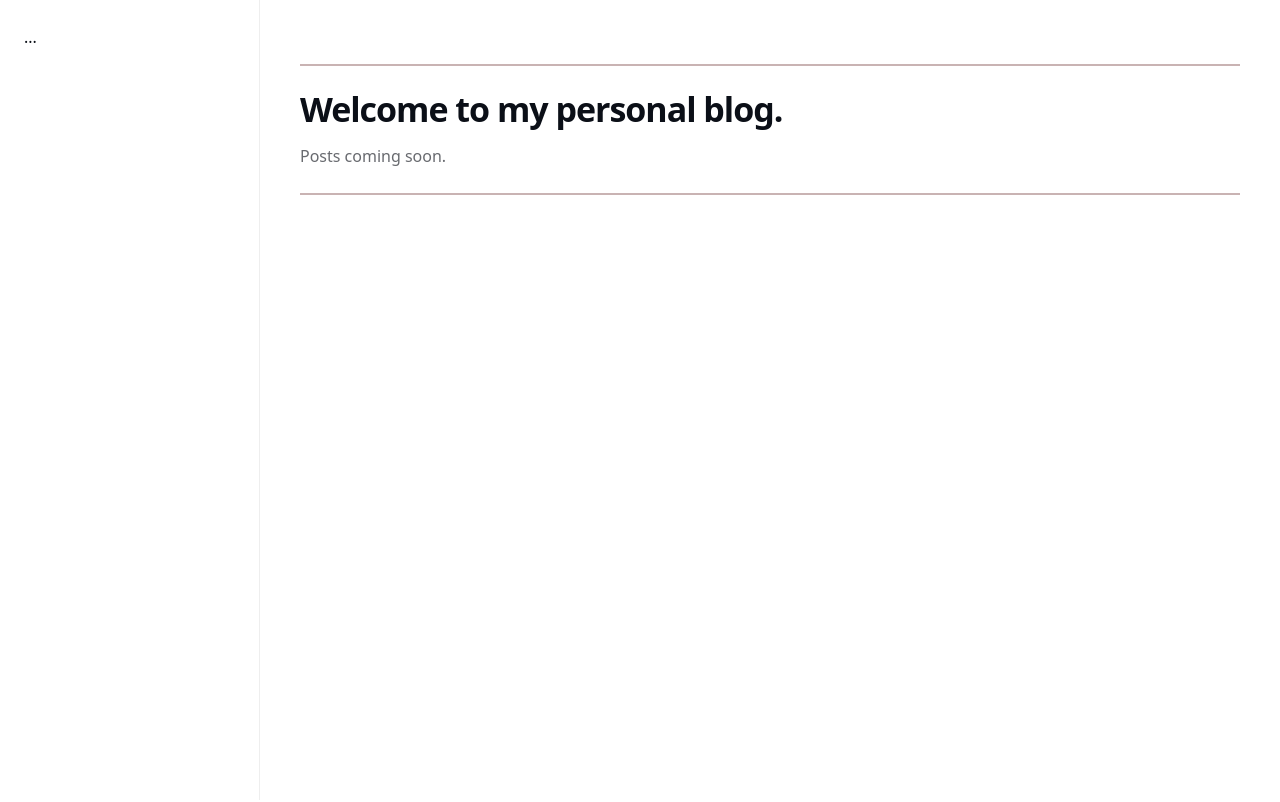
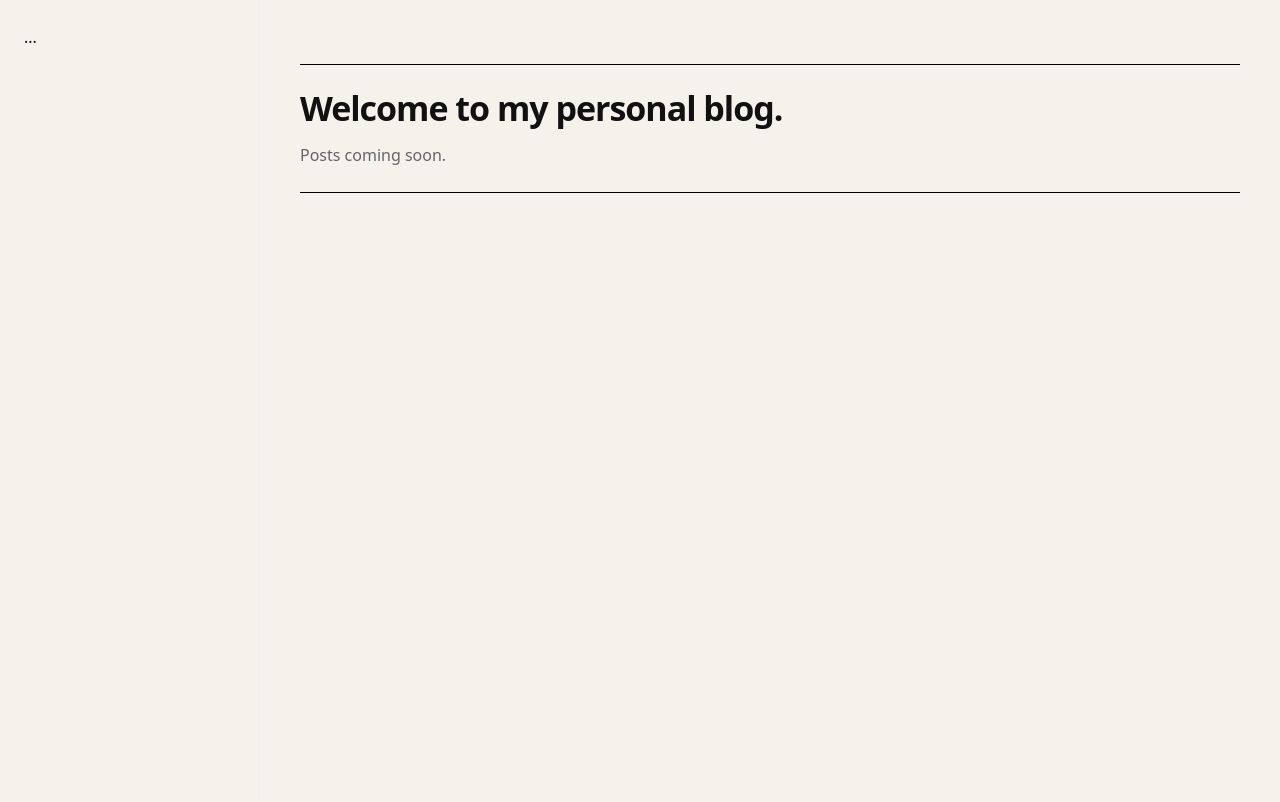
Before and after one commit to randomdale/muath, a Next.js app: page / in a window 1280 px wide. Shown: the top 802 px of the page. Built offline with nearby package versions, Linux system fonts and the light colour scheme.

Commit message:
style tweaks

```diff
--- a/app/components/MobileNav.tsx
+++ b/app/components/MobileNav.tsx
@@ -9,7 +9,7 @@ export default function MobileNav() {
   return (
     <div className="mobileNav">
       <div className="mobileTop">
-        <Link href="/" className="brand">Muath</Link>
+        <Link href="/" className="brand">Muath's Blog</Link>
         <button className="menuBtn" onClick={() => setOpen(!open)}>
           ☰ Menu
         </button>
--- a/app/globals.css
+++ b/app/globals.css
@@ -114,7 +114,24 @@ p{ margin: 0 0 14px 0; color: var(--muted); }
 }
 .divider {
   border: none;
-  border-top: 2px solid #c9b3b3; /* tweak color */
+  border-top: 1px solid #000;
   margin: 24px 0;
-  width: 100%;
 }
+body {
+  background: #f5f2ec; /* bone */
+  color: #111;
+}
+.menuBtn {
+  color: #000;
+  background: transparent;
+  border: 1px solid #000;
+}
+
+.menuBtn:focus,
+.menuBtn:active {
+  color: #000;
+}
+.brand {
+  color: #000;
+  font-weight: 600;
+}
```
